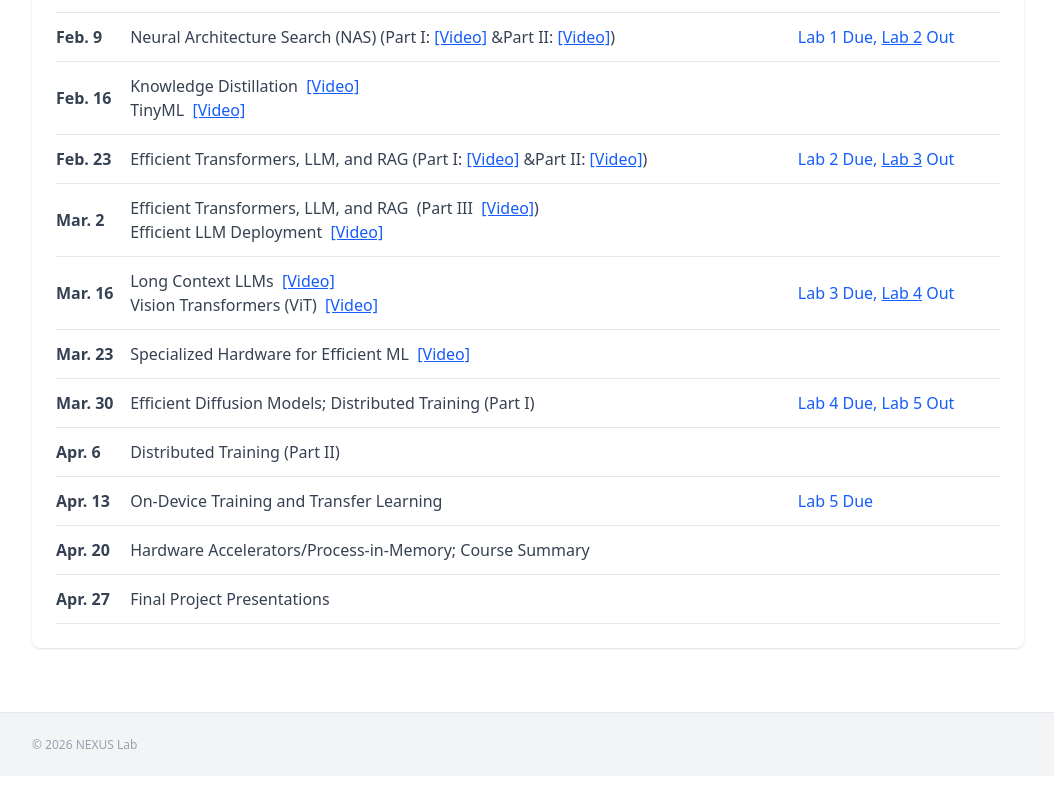
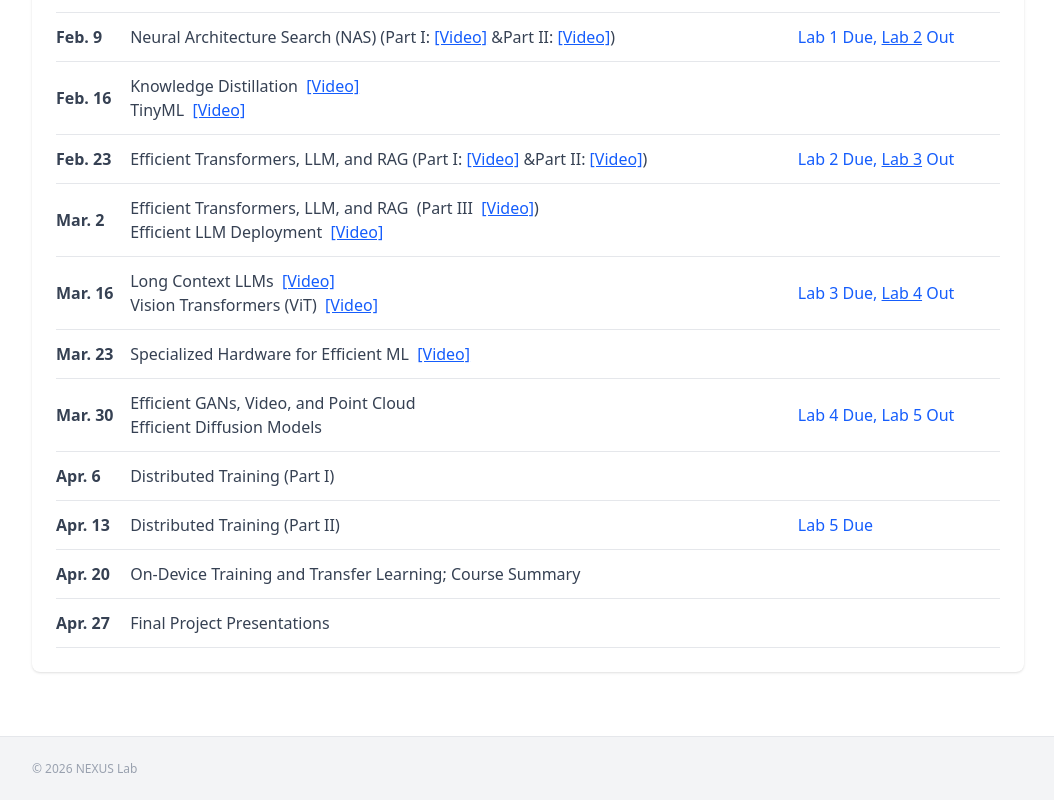
Before and after one commit to NEXUS-Pitt/nexus-pitt.github.io, a React (Vite) app: page /#/course in a window 1280 px wide. Shown: the part 1400-2200 px from the top of the page, without its empty margins (112-1166 px from the left). Before the commit the page ends 2176 px from the top, so only its background shows below. Built offline with nearby package versions, Linux system fonts and the light colour scheme; a web font is replaced by a local one.

Commit message:
Update CoursePage.tsx

```diff
--- a/src/components/Course/CoursePage.tsx
+++ b/src/components/Course/CoursePage.tsx
@@ -223,26 +223,30 @@ const CoursePage: React.FC = () => {
                                     </tr>
                                     <tr className="border-b border-gray-200">
                                         <td className="py-3 font-semibold">Mar. 30</td>
-                                        <td className="py-3">Efficient Diffusion Models; Distributed Training (Part I)</td>
+                                        <td className="py-3">
+                                        Efficient GANs, Video, and Point Cloud
+                                        <br />
+                                        Efficient Diffusion Models
+                                        </td>
                                         <td className="py-3 text-blue-600">
                                             Lab 4 Due, Lab 5 Out
                                         </td>
                                     </tr>
                                     <tr className="border-b border-gray-200">
                                         <td className="py-3 font-semibold">Apr. 6</td>
-                                        <td className="py-3">Distributed Training (Part II)</td>
+                                        <td className="py-3">Distributed Training (Part I)</td>
                                         <td className="py-3 text-blue-600">
                                         </td>
                                     </tr>
                                     <tr className="border-b border-gray-200">
                                         <td className="py-3 font-semibold">Apr. 13</td>
-                                        <td className="py-3">On-Device Training and Transfer Learning</td>
+                                        <td className="py-3">Distributed Training (Part II)</td>
                                         <td className="py-3 text-blue-600">Lab 5 Due</td>
                                     </tr>
                                     <tr className="border-b border-gray-200">
                                         <td className="py-3 font-semibold">Apr. 20</td>
                                         <td className="py-3">
-                                            Hardware Accelerators/Process-in-Memory; Course Summary
+                                            On-Device Training and Transfer Learning; Course Summary
                                         </td>
                                         <td className="py-3" />
                                     </tr>
```
